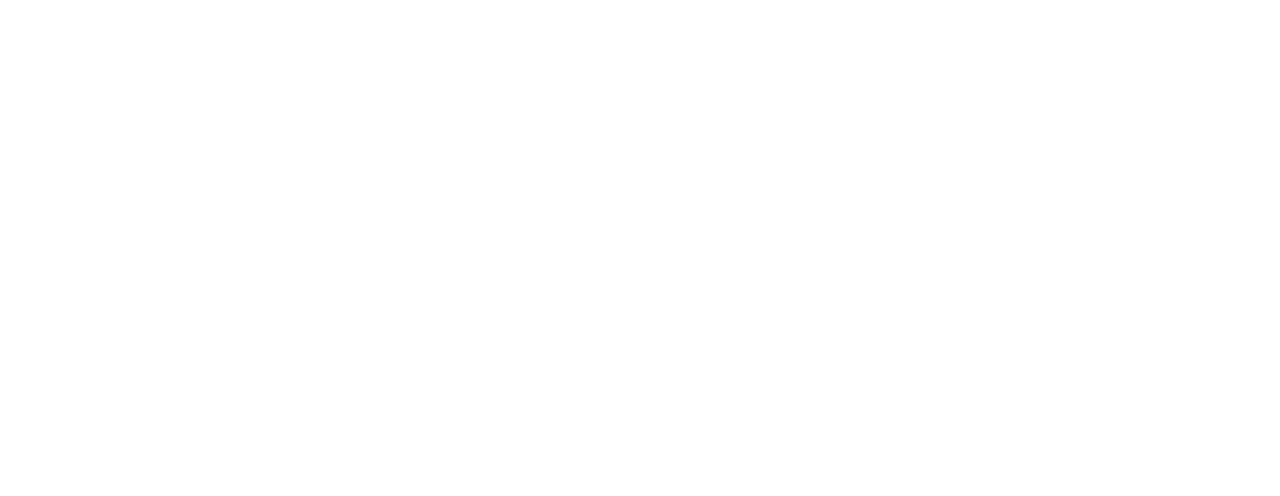
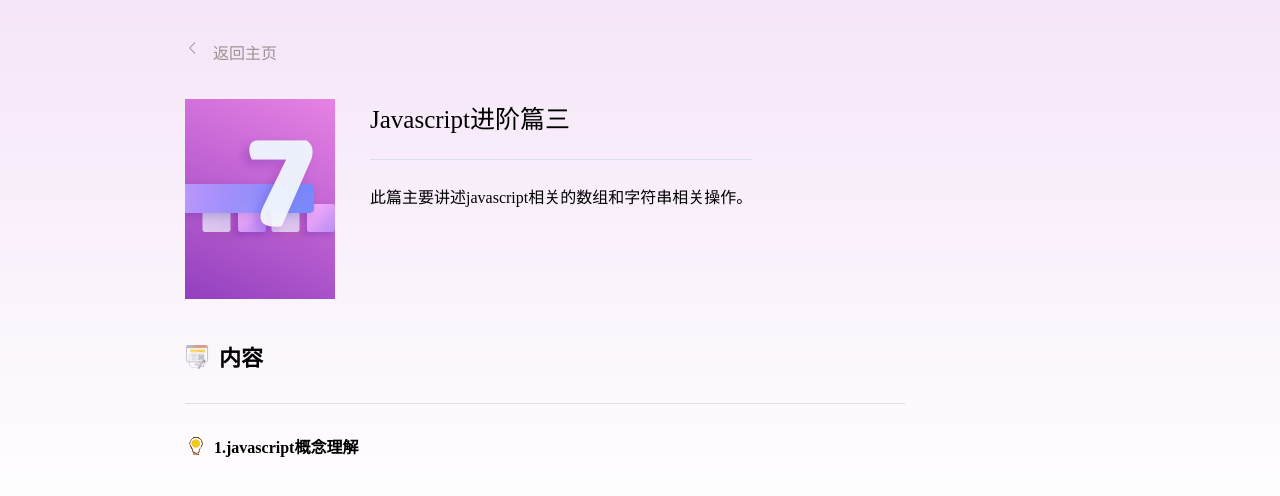
Before and after one commit to gt3060/interview-skill, a Vue app: page /arrayMethods in a window 1280 px wide. Shown: the top 496 px of the page. Built offline with nearby package versions, Linux system fonts and the light colour scheme.

Commit message:
feat 搭建数组与字符串页面

```diff
--- a/src/router/index.js
+++ b/src/router/index.js
@@ -5,7 +5,8 @@
 import LearnhtmlAndCss from "../views/LearnhtmlAndCss.vue";
 import JsBasics from "../views/JsBasics.vue";
 import DesignPatterns from "../views/DesignPatterns.vue";
-import ExecutionMechanism from "../views/ExecutionMechanism.vue"
+import ExecutionMechanism from "../views/ExecutionMechanism.vue";
+import arrayMethods from "../views/arrayMethods.vue"
 
 Vue.use(VueRouter)
 
@@ -39,6 +40,11 @@
     path: '/executionMechanism',
     name: 'executionMechanism',
     component: ExecutionMechanism
+  },
+  {
+    path: '/arrayMethods',
+    name: 'arrayMethods',
+    component: arrayMethods
   }
 ]
 
--- /dev/null
+++ b/src/views/arrayMethods.vue
@@ -0,0 +1,72 @@
+<template>
+  <div class="learnhtml">
+    <el-backtop></el-backtop>
+    <div class="learnCard">
+      <div class="learnCardContain">
+        <div>
+          <router-link to="/">
+            <div class="learn-back">
+              <div>
+                <i class="el-icon-arrow-left arrow-leftStyle"></i>
+              </div>
+              <div class="goBack">&nbsp;&nbsp;&nbsp;返回主页</div>
+            </div>
+          </router-link>
+        </div>
+        <div class="titleStyle">
+          <div class="titleIconStyle">
+            <img src="../components/picture/javascript4.jpeg" class="imgStyle" />
+          </div>
+          <div class="titleFontStyle">
+            <span style="font-size:25px">Javascript进阶篇三</span>
+            <el-divider></el-divider>
+            <p>此篇主要讲述javascript相关的数组和字符串相关操作。</p>
+          </div>
+        </div>
+        <div style="display:flex">
+          <div style="width:75%;">
+            <div class="catalogStyle fontStyle">
+              <div style="display:flex;">
+                <img
+                  src="../assets/CONTENT DELIVERY.png"
+                  style="width:24px;height:24px; margin-top:6px"
+                />
+                <span style="font-size:22px; font-weight: bold; margin-left:10px">内容</span>
+              </div>
+              <el-divider></el-divider>
+              <div style="margin:20px 0px;">
+                <div style="display:flex">
+                  <div style="margin-right:7px; margin-top:4px;">
+                    <img src="../assets/light.png" />
+                  </div>
+                  <h4>1.javascript概念理解</h4>
+                </div>
+              </div>
+            </div>
+          </div>
+        </div>
+      </div>
+    </div>
+  </div>
+</template>
+
+<script>
+export default {
+  data() {
+    return {
+      isShowAsyncExampleOpt: false,
+    };
+  },
+  methods: {
+    handleAsyncExample() {
+      this.isShowAsyncExampleOpt = !this.isShowAsyncExampleOpt;
+    },
+  },
+};
+</script>
+
+<style>
+.learnhtml {
+  background-image: linear-gradient(#f5e5f8, white);
+}
+</style>
--- a/src/views/homePage.vue
+++ b/src/views/homePage.vue
@@ -74,14 +74,14 @@
             </router-link>
           </div>
           <div class="main-mid-card1">
-            <router-link :to="cardData[2].cardRoute">
+            <router-link :to="cardData[5].cardRoute">
               <vueCard
                 img="./picture/javascript4.jpeg"
-                :columnNum="cardData[2].columnNum"
-                :chapterNum="cardData[2].chapterNum"
+                :columnNum="cardData[5].columnNum"
+                :chapterNum="cardData[5].chapterNum"
               ></vueCard>
               <div>
-                <div class="main-mid-card-font">{{cardData[2].title}}</div>
+                <div class="main-mid-card-font">{{cardData[5].title}}</div>
               </div>
             </router-link>
           </div>
@@ -150,8 +150,14 @@
         {
           title: "javascript的执行机制",
           columnNum: 1,
+          chapterNum: 3,
+          cardRoute: "/executionMechanism",
+        },
+        {
+          title: "数组与字符串",
+          columnNum: 1,
           chapterNum: 7,
-          cardRoute: "/executionMechanism",
+          cardRoute: "/arrayMethods",
         },
       ],
     };
```
